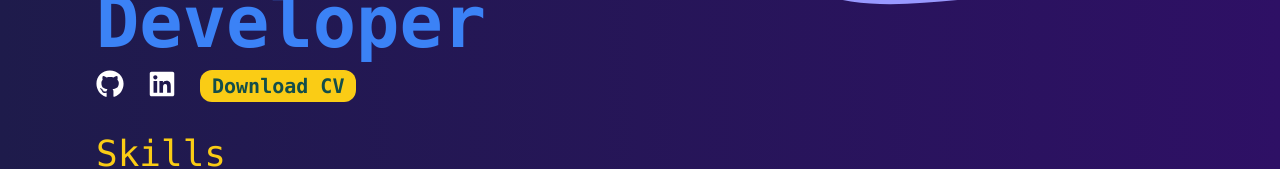
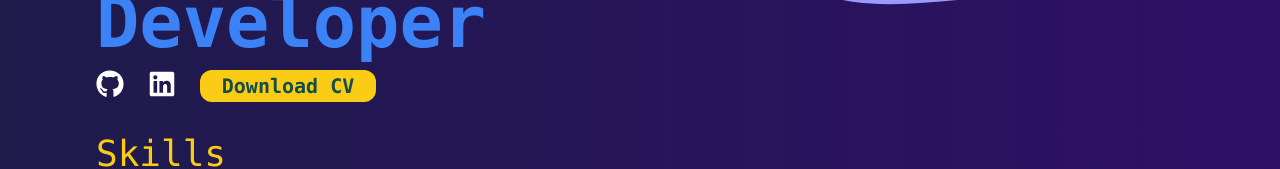
Before and after one commit to HusseinAPI/portfolio, a Next.js app: page / in a window 1280 px wide. Shown: the part 630-799 px from the top of the page. Built offline with nearby package versions, Linux system fonts and the light colour scheme.

Commit message:
Edit download cv

```diff
--- a/src/app/page.tsx
+++ b/src/app/page.tsx
@@ -36,11 +36,11 @@ export default function Home() {
             >
               <FaLinkedin className="size-7" />
             </a>
-            <div className="flex w-44 justify-between text-xl">
+            <div className="w-44 text-xl">
               <a
                 href="/Hussein_Kassab_CV.pdf"
                 download="Hussein_Kassab_CV.pdf"
-                className="hover:bg-yellow-500 bg-yellow-400 text-teal-900 h-8 rounded-xl px-3 py-1 flex items-center justify-center cursor-pointer"
+                className="hover:bg-yellow-500 bg-yellow-400 text-teal-900 h-8 relative z-50 rounded-xl px-3 py-1 flex items-center justify-center cursor-pointer w-full"
               >
                 Download CV
               </a>
```
